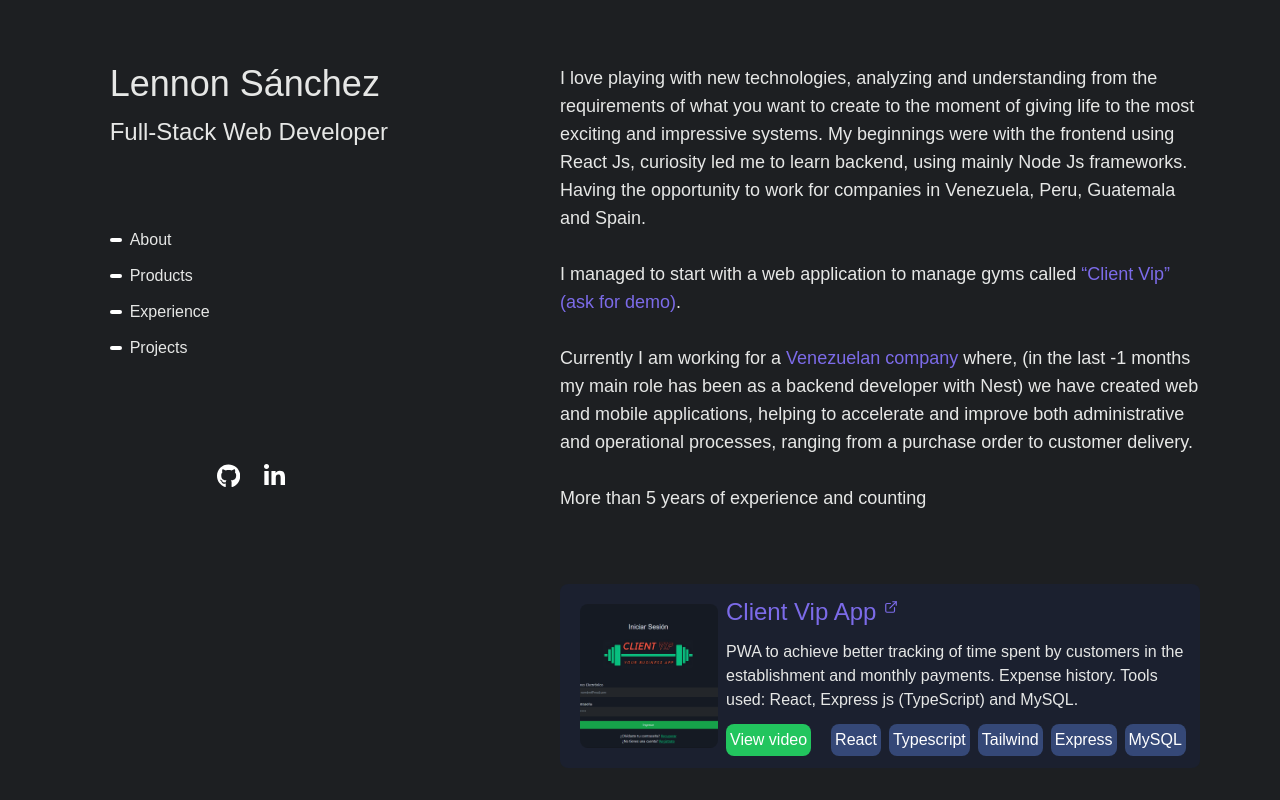
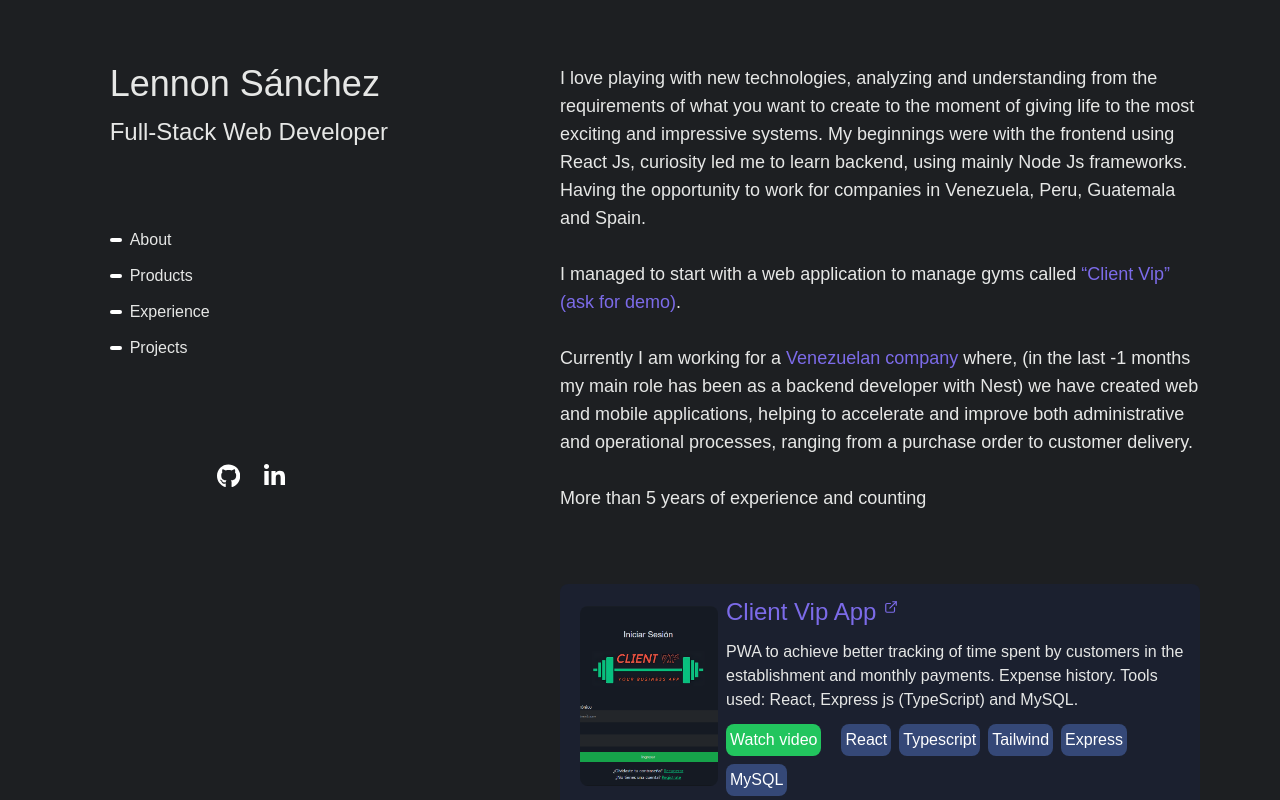
Before and after one commit to LMF3z/Portfolio-LMF3z, a Next.js app: page / in a window 1280 px wide. Built offline with nearby package versions, Linux system fonts and the light colour scheme; a web font is replaced by a local one.

Commit message:
Cambio label para ver video

```diff
--- a/src/components/v2/ShowDataContainer.tsx
+++ b/src/components/v2/ShowDataContainer.tsx
@@ -102,7 +102,7 @@
                         setIsOpen(true);
                       }}
                     >
-                      View video
+                      Watch video
                     </div>
                     {product.tools.map((tool, i) => (
                       <div
```
